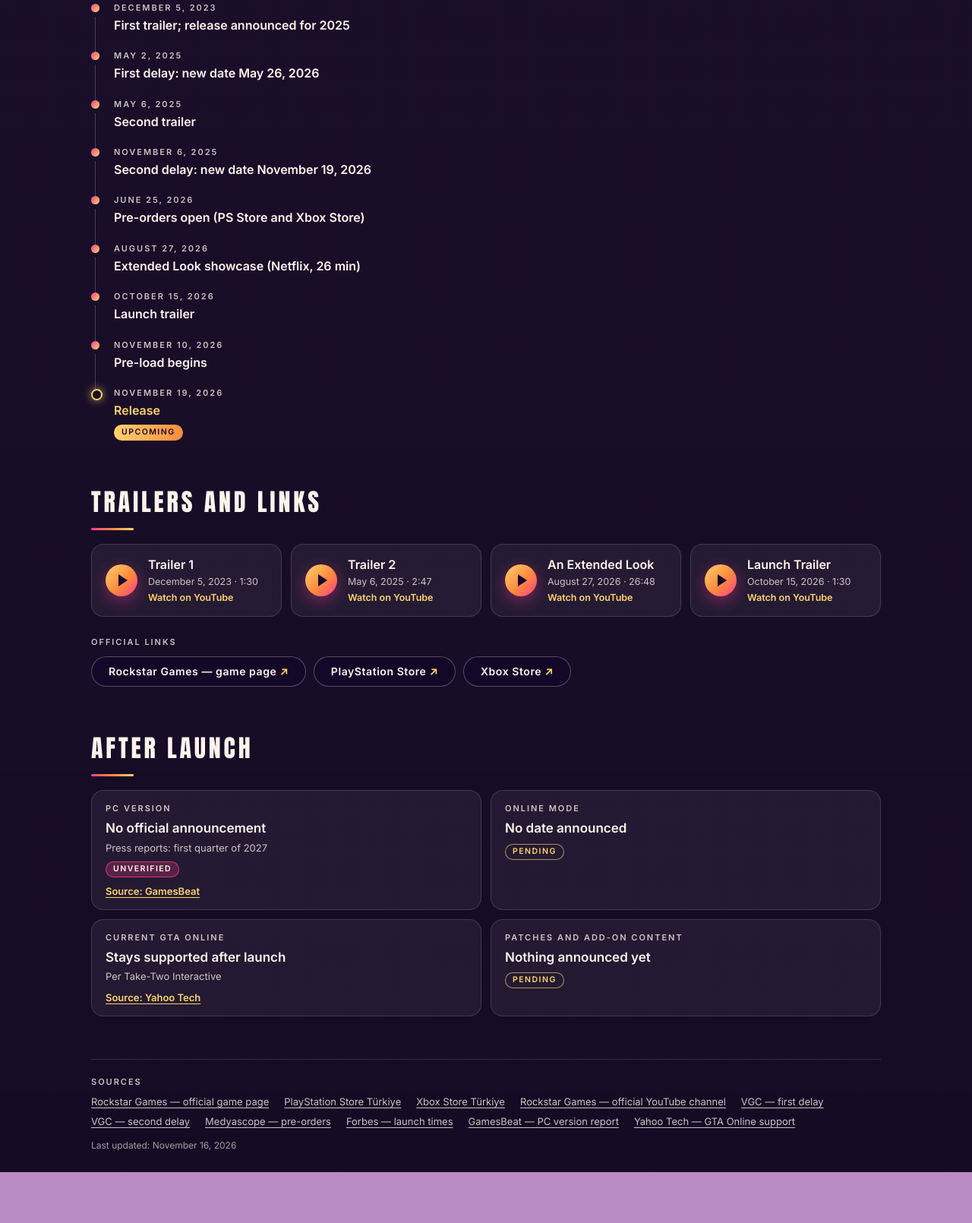
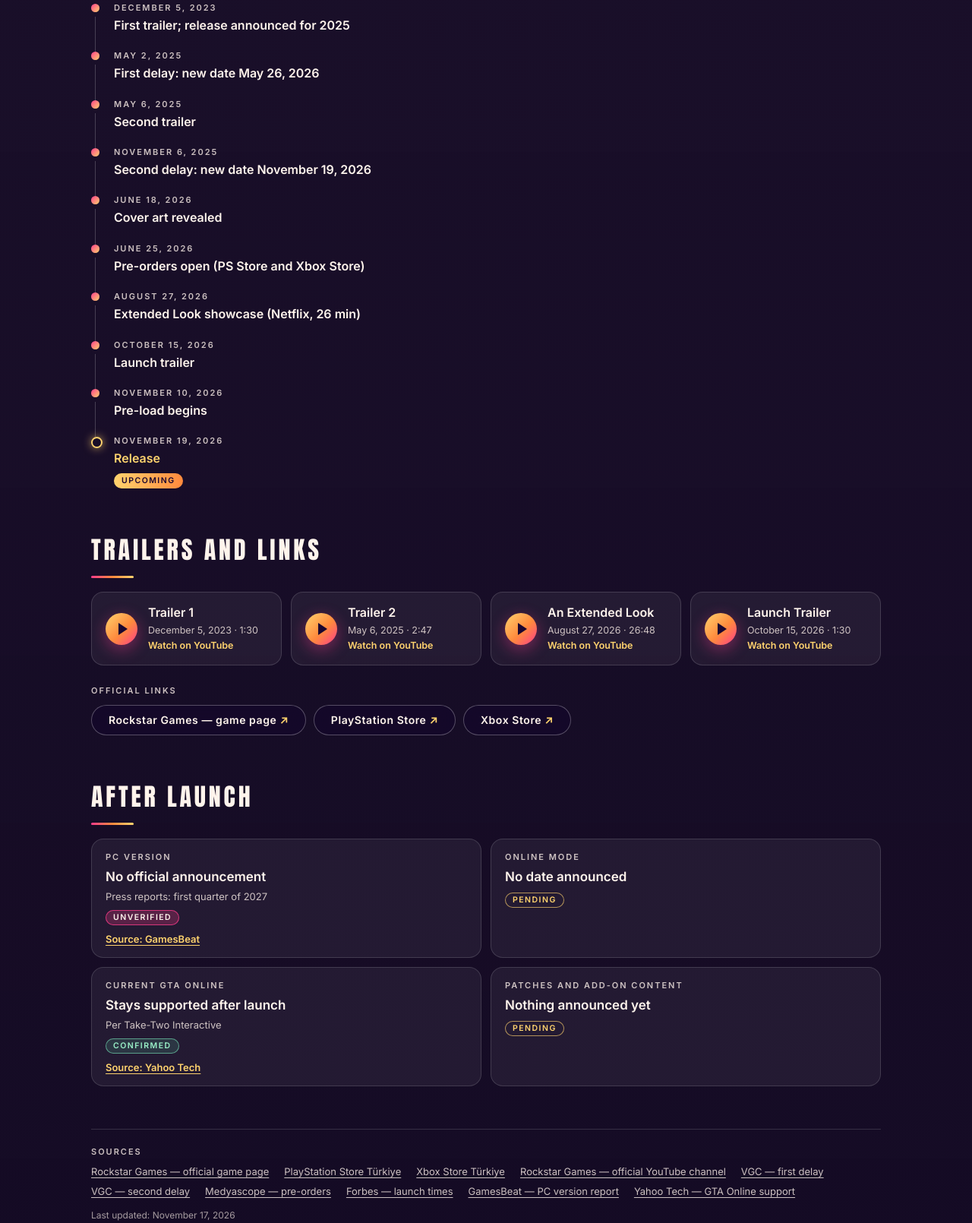
Before and after one commit to gokcank/gta-vi-countdown, a plain HTML site: page index.html in a window 1280 px wide. Shown: the part 1444-3054 px from the top of the page at 76% size. Before the commit the page ends 2987 px from the top, so only its background shows below. Drawn offline with Linux system fonts and the light colour scheme.

Commit message:
Add cover art reveal to timeline and a confirmed label

```diff
--- a/content.js
+++ b/content.js
@@ -3,7 +3,7 @@
 // Değişiklikten sonra `updated` tarihini de güncelleyin.
 window.GTA_CONTENT = {
   // Bilgilerin son gözden geçirildiği gün (YYYY-AA-GG).
-  updated: '2026-11-16',
+  updated: '2026-11-17',
 
   // Künye. `note` ve `links` isteğe bağlıdır; `wide: true` kartı tüm satıra yayar.
   // \u00a0 = bölünmez boşluk: iki kelimenin satır sonunda ayrılmasını önler.
@@ -57,6 +57,7 @@ window.GTA_CONTENT = {
     { date: '2025-05-02', text: { tr: 'İlk erteleme: yeni tarih 26 Mayıs 2026', en: 'First delay: new date May 26, 2026' } },
     { date: '2025-05-06', text: { tr: 'İkinci fragman', en: 'Second trailer' } },
     { date: '2025-11-06', text: { tr: 'İkinci erteleme: yeni tarih 19 Kasım 2026', en: 'Second delay: new date November 19, 2026' } },
+    { date: '2026-06-18', text: { tr: 'Kapak görseli duyuruldu', en: 'Cover art revealed' } },
     { date: '2026-06-25', text: { tr: 'Ön siparişler açıldı (PS Store ve Xbox Store)', en: 'Pre-orders open (PS Store and Xbox Store)' } },
     { date: '2026-08-27', text: { tr: 'Extended Look tanıtımı (Netflix, 26 dk)', en: 'Extended Look showcase (Netflix, 26 min)' } },
     { date: '2026-10-15', text: { tr: 'Çıkış fragmanı', en: 'Launch trailer' } },
@@ -97,7 +98,7 @@ window.GTA_CONTENT = {
 
   // Çıkış sonrası takip kartları. Yeni bir duyuru geldiğinde ilgili kartın metnini güncelleyin.
   // `tag` isteğe bağlıdır: 'waiting' = "Bekleniyor", 'unverified' = "Doğrulanmadı"
-  // (resmî olmayan basın iddiaları için). Kesinleşen bilgide `tag` satırını silin.
+  // (resmî olmayan basın iddiaları için), 'confirmed' = "Açıklandı" (resmî açıklamaya dayanan bilgi).
   tracking: [
     {
       label: { tr: 'PC sürümü', en: 'PC version' },
@@ -118,6 +119,7 @@ window.GTA_CONTENT = {
       label: { tr: 'Mevcut GTA ONLINE', en: 'Current GTA Online' },
       value: { tr: 'Çıkıştan sonra da desteklenecek', en: 'Stays supported after launch' },
       note: { tr: 'Take-Two Interactive açıklaması', en: 'Per Take-Two Interactive' },
+      tag: 'confirmed',
       links: [
         { label: { tr: 'Kaynak: Yahoo Tech', en: 'Source: Yahoo Tech' }, url: 'https://tech.yahoo.com/gaming/articles/gta-online-supported-beyond-gta-165020046.html' },
       ],
--- a/script.js
+++ b/script.js
@@ -23,7 +23,7 @@
       officialLinks: 'Resmî bağlantılar',
       watch: 'YouTube’da izle',
       trackingTitle: 'Çıkış sonrası takip',
-      tags: { waiting: 'Bekleniyor', unverified: 'Doğrulanmadı' },
+      tags: { waiting: 'Bekleniyor', unverified: 'Doğrulanmadı', confirmed: 'Açıklandı' },
       sourcesTitle: 'Kaynaklar',
       updated: 'Son güncelleme',
       newTab: 'yeni sekmede açılır',
@@ -52,7 +52,7 @@
       officialLinks: 'Official links',
       watch: 'Watch on YouTube',
       trackingTitle: 'After launch',
-      tags: { waiting: 'Pending', unverified: 'Unverified' },
+      tags: { waiting: 'Pending', unverified: 'Unverified', confirmed: 'Confirmed' },
       sourcesTitle: 'Sources',
       updated: 'Last updated',
       newTab: 'opens in a new tab',
--- a/style.css
+++ b/style.css
@@ -366,7 +366,12 @@ body {
   color: #1a0630;
   background: linear-gradient(to right, var(--gold), var(--orange));
 }
-/* Durum etiketleri: "bekleniyor" çerçeveli, "doğrulanmadı" pembe */
+/* Durum etiketleri: "bekleniyor" çerçeveli, "doğrulanmadı" pembe, "açıklandı" yeşil */
+.badge.confirmed {
+  color: #9af0c8;
+  background: rgba(96, 220, 170, .14);
+  box-shadow: inset 0 0 0 1px rgba(120, 230, 185, .6);
+}
 .badge.waiting {
   color: var(--gold);
   background: transparent;
```
Also changed, not shown: 1 other file.
